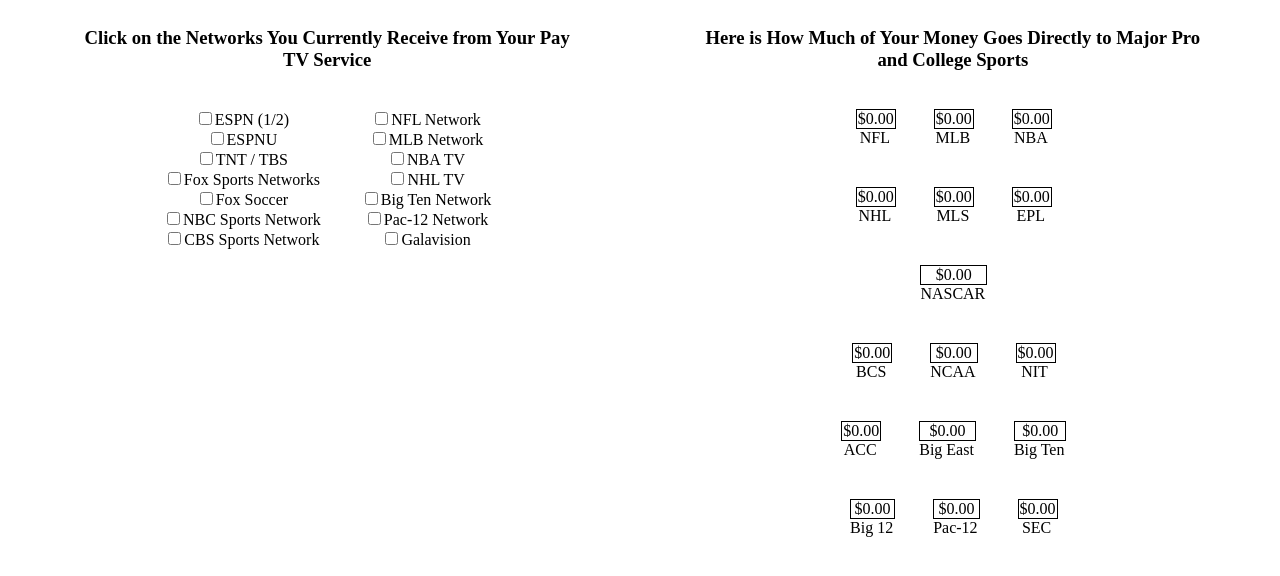
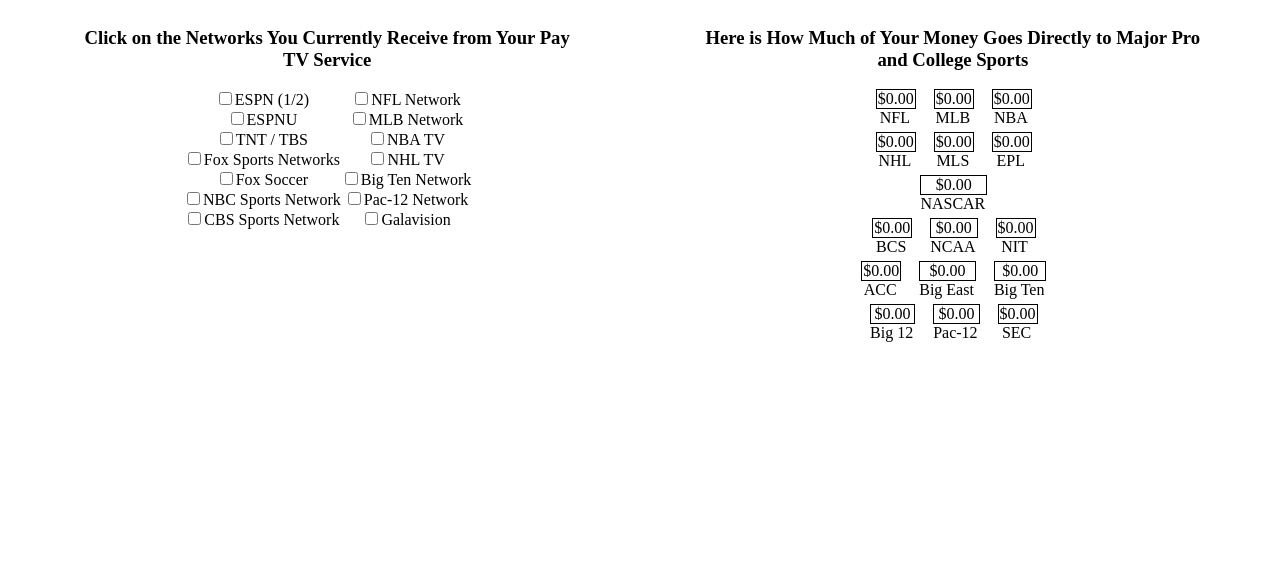
Before and after one commit to RobertFischer/pay-sports, a plain HTML site: page index.html in a window 1280 px wide. Drawn offline with nearby package versions, Linux system fonts and the light colour scheme; no server answers.

Commit message:
Reduce margins

```diff
--- a/pay-sports.css
+++ b/pay-sports.css
@@ -25,7 +25,12 @@
 
 .league_block, .network_row {
   display: inline-block;
-  margin: 20px;
+}
+
+.league_block {
+  margin-left: 10px;
+  margin-right: 10px;
+	margin-bottom: 5px;
 }
 
 .league_amount {
```
